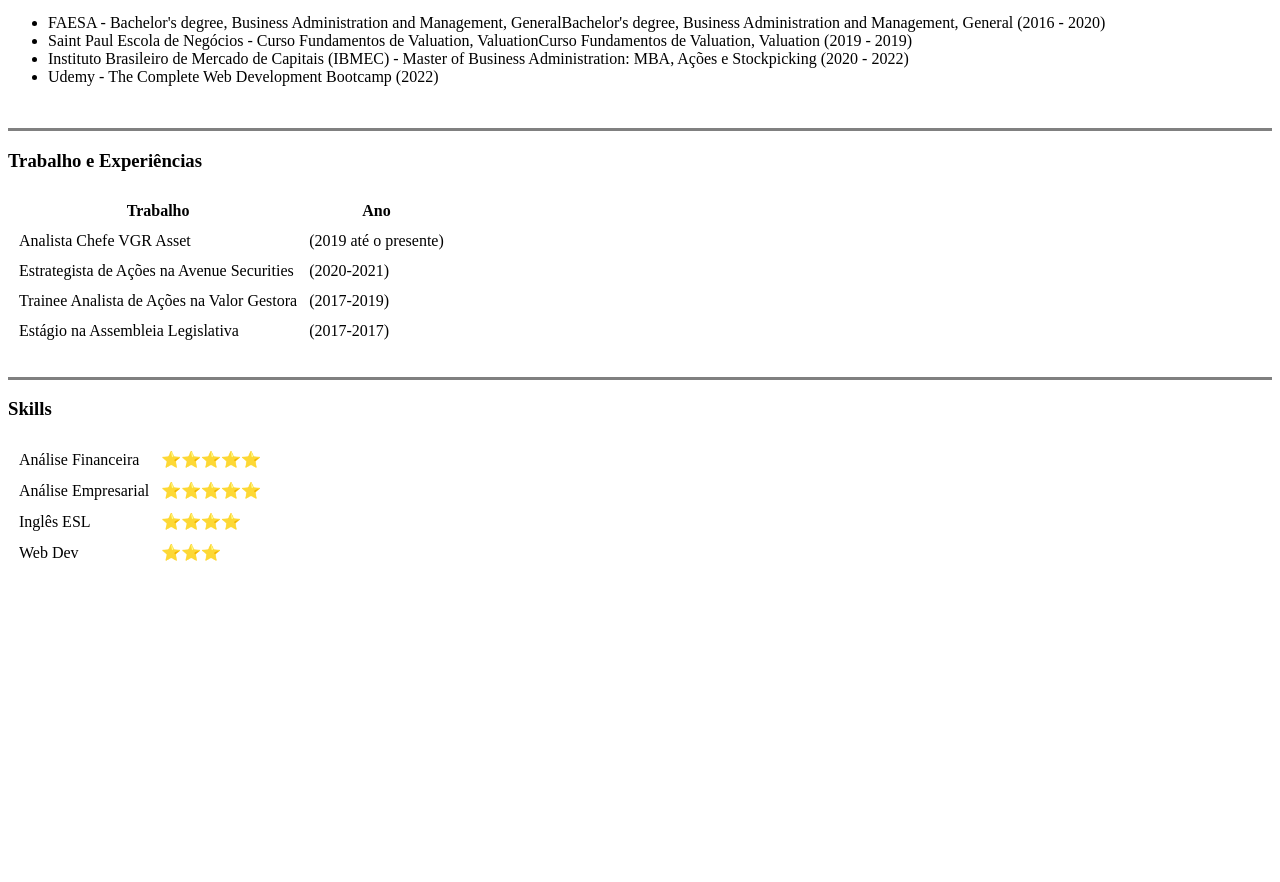
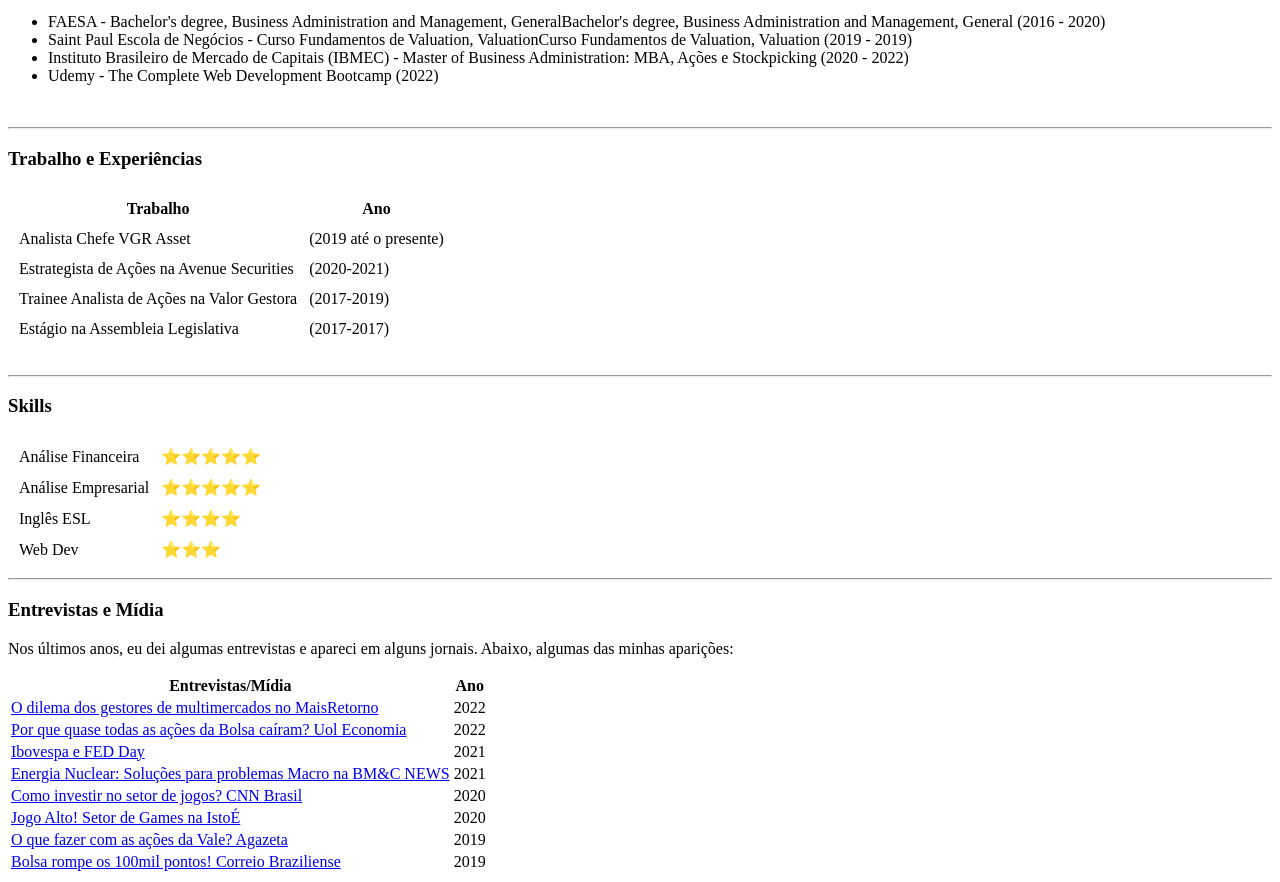
Before and after one commit to BrenoBonani/Breno-Bonani-CV, a plain HTML site: page index.html in a window 1280 px wide. Shown: the part 360-1242 px from the top of the page. Before the commit the page ends 941 px from the top, so only its background shows below. Drawn offline with Linux system fonts and the light colour scheme.

Commit message:
Update index.html

```diff
--- a/index.html
+++ b/index.html
@@ -5,28 +5,16 @@
         <meta http-equiv="X-UA-Compatible" content="IE=edge">
         <meta name="viewport" content="width=device-width, initial-scale=1.0">
             <title>📓 BRENO BONANI</title>
-    </head>
-    <!-- A cabeça, é o cabeçalho, é a primeira seção do documento e contém informações que são compartilhadas por
-        todas as páginas do documento. Head não é usado para adicionar informações. Deve ter apenas um "head" no cód todo -->
-    <body>
+        <link rel="stylesheet" href="CSS 1/style-one.css">
+     </head>
+        <body>
         <table cellspacing="20">
             <tr>
-                <td><img src="Images/Breno Bonani modified.png"
+                <td><img src="Images/Breno circular.png"
                     alt="Breno's Bonani Profile Picture"></td>
-                        <!-- o código <img src=""> te permite adicionar uma imagem ao seu site, colando o dominio da imagem
-                        local ou o código URL no "". -->
                 <td><h1>Breno Bonani</h1>
-                    <!-- <h1> até <h6> são usados como headlines (ou títulos), sendo que o H1 indica o maior de todos e o H6, o menor. -->
                         <p><em>Analista Chefe da <b><a href="https://vgrasset.com.br/">VGR Asset</a></em></p></b>
-                        <!-- <p> é usado para criar um paragrafo -->
-                        <!-- Anchor Tag (conhecido como <a>), te permite colocar links para acesso. Juntamente com essa tag,
-                        você pode usar o atributo href= (hyperlink reference) para adicionar links. No fim, vai ficar assim:
-                        <a href="link">texto usado</a>. No texto usado, é o texto que você quer utilizar para o link
-                        ficar exposto para ser clicado. -->
-                        <!-- Para colocar em italico, usar <i> ou <em> (sendo que <em> referencia melhor, então melhor usar ele mais vezes.
-                            Além disso, para colocar em negrito basta usar <b>. Também temos <s> para riscar frases ou palavras.-->
                         <br>
-                        <!-- <br> é usado para quebrar ou dar espaço -->
                         <p> Formado em Administração pela FAESA, MBA em Ações e Stockpicking pela Ibmec.
                         Com 5 anos de experiência no mercado financeiro, fui estrategista da Avenue Securities e atualmente sou sócio e
                         analista chefe da VGR Asset. Além disso, sou apaixonado por fotografia, <em>value investing</em>, livros, filmes,
@@ -36,7 +24,7 @@
                         <a href="contact-me.html">Meus Contatos</a>
                         <a href="hobbies.html">Meus Hobbies</a></tr>
         </table>
-        <hr size="3" noshade="0">
+        <hr>
         <!-- <hr> é a Horizontal Rule (ou linha horizontal), usada para criar um estilo e separar seus conteúdos criados.
         É possível usar o noshade para aumentar a linha e outros atributos também. -->
         <h3>Faculdade e Cursos</h3>
@@ -48,12 +36,9 @@
                 <li>Instituto Brasileiro de Mercado de Capitais (IBMEC) - Master of Business Administration: MBA, Ações e
                     Stockpicking (2020 - 2022)</li>
                 <li>Udemy - The Complete Web Development Bootcamp (2022)
-
             </ul>
-            <!-- <ul> usado para fazer listas sem ordem e <ol> usado para fazer listas com ordem. Quando for criar listas,
-            precisa colocar <li> para descrever os itens que devem estar nas litas-->
             <br>
-        <hr size="3" noshade="0">
+        <hr>
         <h3>Trabalho e Experiências</h3>
         <table cellspacing="10">
             <thead>
@@ -80,15 +65,9 @@
                     <td>(2017-2017)</td>
                 </tr>
             </tbody>
-            <!-- Para fazer tabelas, usa-se "Table". Dentro de "Table", cria-se a cabeça (head) e o corpo (body).
-            Dessa forma, é possível criar o cabeçalho da tabela com "tr" (table row) e "th" (table head) para a cabeça.
-            E para o corpo, usa-se "tbody" para criar o espaço do corpo da tabela, "tr" (table row, uma linha nova na tabela) e
-            "td" (table data). Toda vez que for criado um novo elemento dentro da tabela, precisa usar "tr" novamente.
-            É possível adicionar uma borda também, como <table border="1"> por exemplo. É possível também, aumentar o
-            espaçamento entre a tabela, com <table cellspacing="20">, por exemplo. E por fim, temos o "tfoot" (table foot).-->
         </table>
             <br>
-        <hr size="3" noshade="0">
+        <hr>
         <h3> Skills </h3>
          <table cellspacing="10">
                 <tr>
@@ -108,6 +87,51 @@
                     <td> ⭐⭐⭐ </td>
                 </tr>
             </table>
+        <hr>
+        <h3> Entrevistas e Mídia </h3>
+            <p>Nos últimos anos, eu dei algumas entrevistas e apareci em alguns jornais. Abaixo, algumas das minhas aparições:</p>
+        <table>
+            <thead>
+                <tr>
+                    <th> Entrevistas/Mídia </th>
+                    <th> Ano </th>
+                </tr>
+            </thead>
+            <tbody>
+                <tr>
+                    <td><a href="https://maisretorno.com/portal/o-dilema-do-gestores-de-multimercado-maior-risco-ou-ficar-na-retranca">O dilema dos gestores de multimercados no MaisRetorno</a></td>
+                    <td> 2022 </td>
+                </tr>
+                <tr>
+                    <td><a href="https://economia.uol.com.br/mais/ultimas-noticias/2022/05/05/por-que-acoes-da-bolsa-estao-despencando.htm">Por que quase todas as ações da Bolsa caíram? Uol Economia</a></td>
+                    <td> 2022 </td>
+                </tr>
+                <tr>
+                    <td><a href="https://forbes.com.br/forbes-money/2021/08/ibovespa-acompanha-exterior-e-fecha-em-queda-a-espera-de-simposio-do-fed/">Ibovespa e FED Day</a></td>
+                    <td> 2021 </td>
+                </tr>
+                <tr>
+                    <td><a href="https://www.youtube.com/watch?v=qZPXXJdnIO8">Energia Nuclear: Soluções para problemas Macro na BM&C NEWS</a></td>
+                    <td> 2021 </td>
+                </tr>
+                <tr>
+                    <td><a href="https://www.cnnbrasil.com.br/business/gta-wow-cod-como-investir-no-setor-de-jogos-que-esta-bombando-em-wall-street/">Como investir no setor de jogos? CNN Brasil</a></td>
+                    <td> 2020 </td>
+                </tr>
+                <tr>
+                    <td><a href="https://istoe.com.br/jogo-alto/">Jogo Alto! Setor de Games na IstoÉ</a></td>
+                    <td> 2020 </td>
+                </tr>
+                <tr>
+                    <td><a href="https://www.agazeta.com.br/economia/o-que-fazer-com-as-acoes-da-vale-0119">O que fazer com as ações da Vale? Agazeta</a></td>
+                    <td> 2019 </td>
+                </tr>
+                <tr>
+                    <td><a href="https://www.correiobraziliense.com.br/app/noticia/economia/2019/03/19/internas_economia,743801/bolsa-chega-a-romper-a-barreira-dos-100-mil-pontos-mas-cai-no-fim.shtml">Bolsa rompe os 100mil pontos! Correio Braziliense</a></td>
+                    <td> 2019 </td>
+                </tr>
+            </tbody>
+        </table>
 
 
 
@@ -119,31 +143,3 @@
 
     </body>
 </html>
-
-
-<!-- <table>
-    <tr>
-        <td>
-            <table>
-                <tr>
-                    <td> Análise Financeira  ⭐⭐⭐⭐⭐</td>
-                </tr>
-                <tr>
-                    <td> Análise Empresarial ⭐⭐⭐⭐⭐</td>
-                </tr>
-            </table>
-        </td>
-        <td>
-            <table>
-                <tr>
-                    <td>Inglês ESL ⭐⭐⭐⭐⭐</td>
-                </tr>
-                <tr>
-                    <td>Web Dev    ⭐⭐⭐</td>
-                </tr>
-            </table>
-        </td>
-    </tr>
-</table>
-
-Como fazer uma tabela com lados simetricos-->
```
